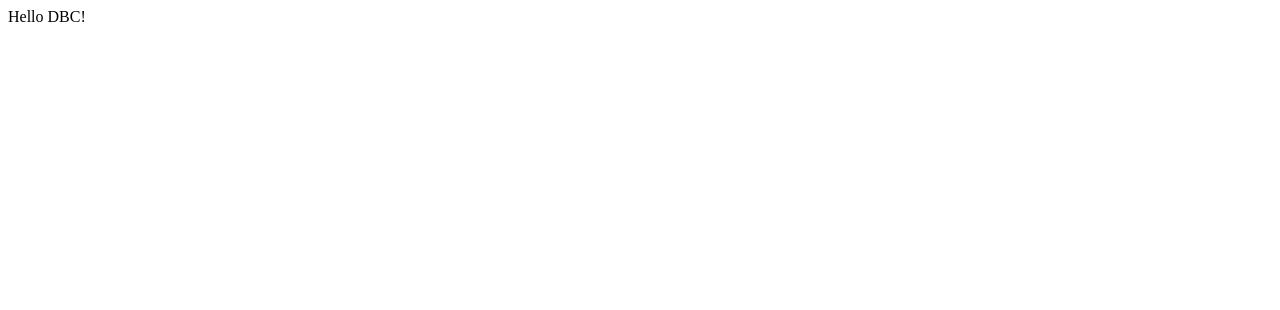
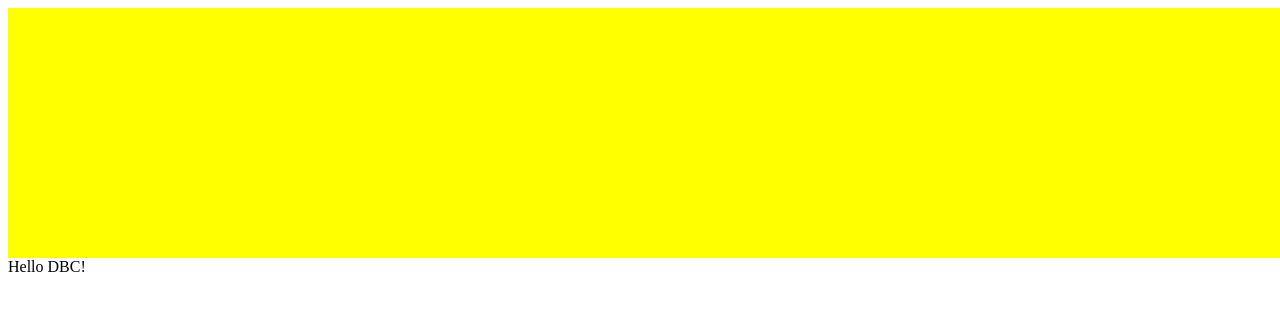
Before and after one commit to egolden-git/egolden-git.github.io, a plain HTML site: page index.html in a window 1280 px wide. Drawn offline with Linux system fonts and the light colour scheme.

Commit message:
update files

```diff
--- a/index.html
+++ b/index.html
@@ -1,5 +1,6 @@
 <html>
   <body>
+    <div style="width:1280px; height:250px; background-color:yellow"></div>
       Hello DBC!
   </body>
 </html>
```
Also changed, not shown: imgs/photo.jpg (added).
